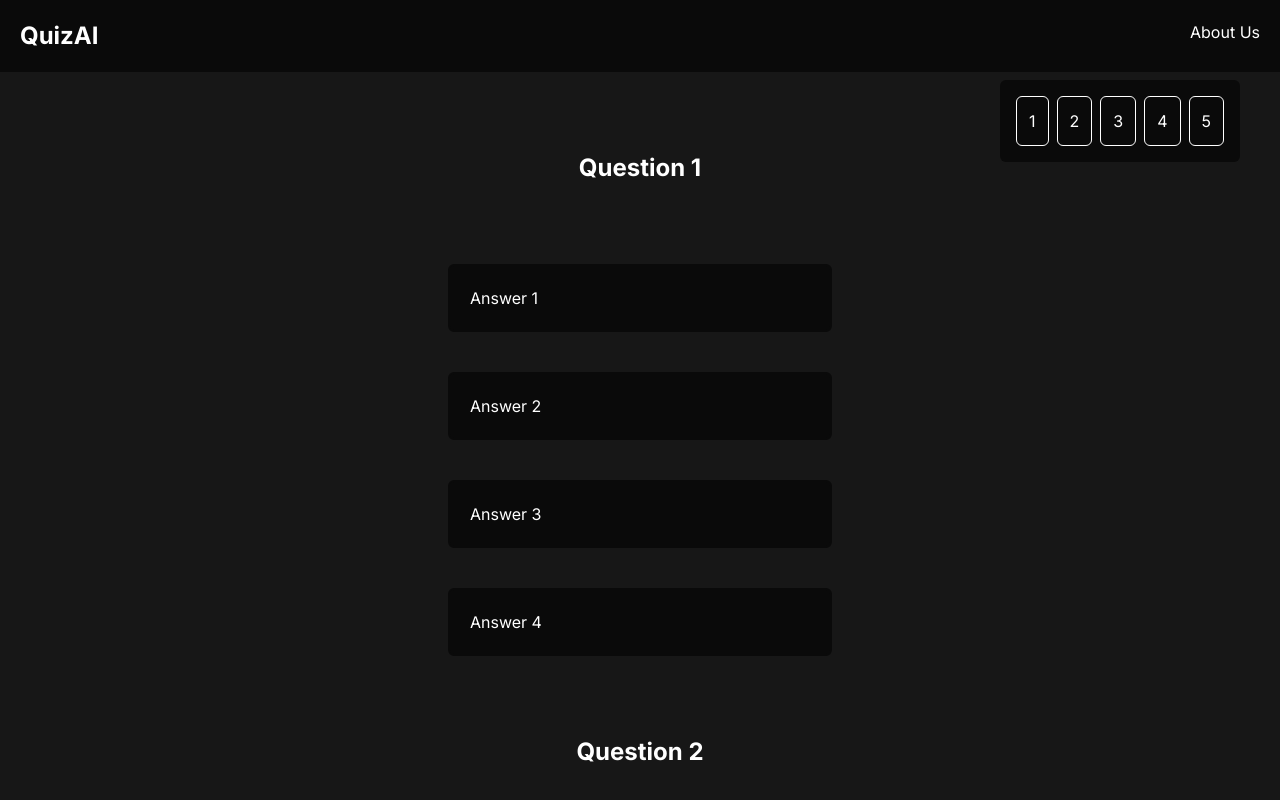
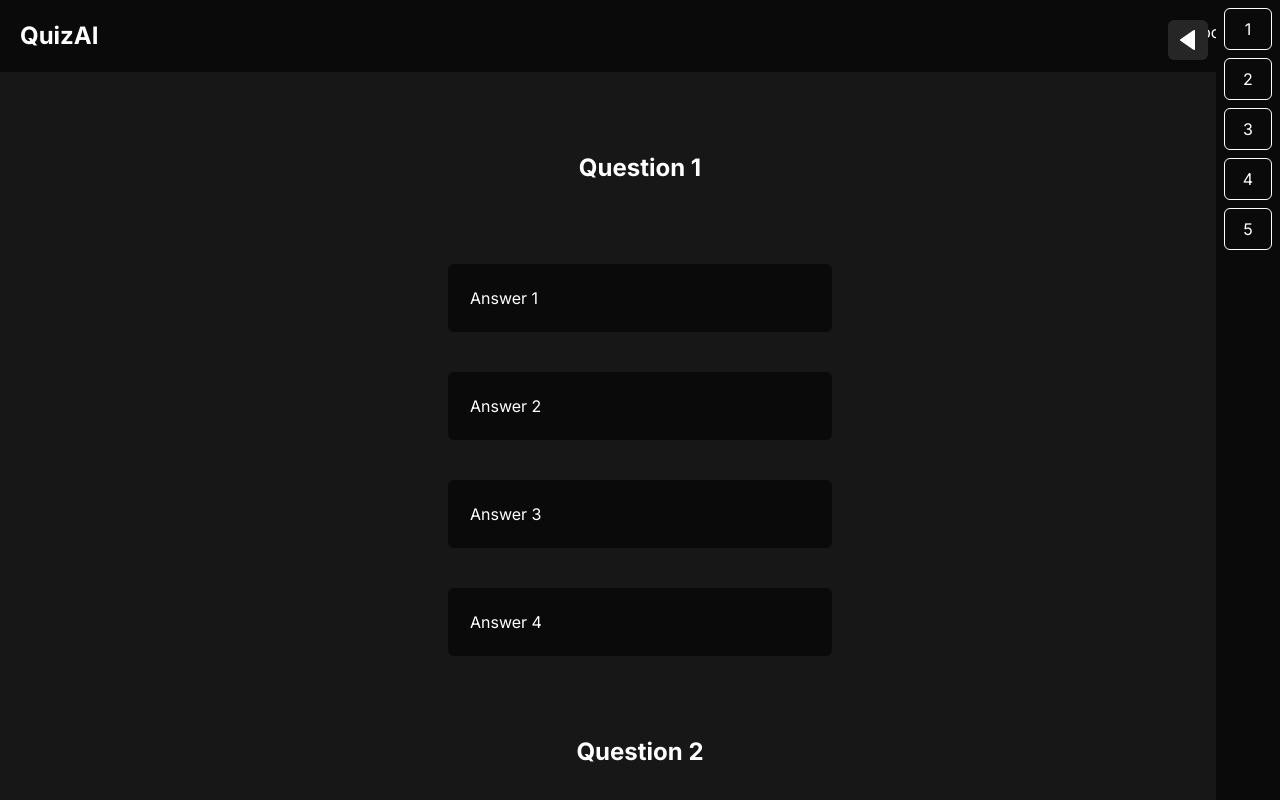
Before and after one commit to FerLRT/QuizCraft, a Next.js app: page /exam in a window 1280 px wide. Shown: the top 800 px of the page. Built offline with nearby package versions, Linux system fonts and the light colour scheme.

Commit message:
Added sidebar for quiz navigation

```diff
--- a/src/app/globals.css
+++ b/src/app/globals.css
@@ -87,3 +87,24 @@ html {
 .unchecked {
   border: 2px solid blue;
 }
+
+.custom-scrollbar {
+  overflow-x: hidden;
+}
+
+.custom-scrollbar::-webkit-scrollbar {
+  width: 8px;
+}
+
+.custom-scrollbar::-webkit-scrollbar-track {
+  background: #1f1f1f;
+}
+
+.custom-scrollbar::-webkit-scrollbar-thumb {
+  background-color: #888;
+  border-radius: 10px;
+}
+
+.custom-scrollbar::-webkit-scrollbar-thumb:hover {
+  background-color: #555;
+}
--- /dev/null
+++ b/src/components/assets/leftIcon.tsx
@@ -0,0 +1,18 @@
+import { SVGProps } from "react";
+
+export function BxsLeftArrow(props: SVGProps<SVGSVGElement>) {
+  return (
+    <svg
+      xmlns="http://www.w3.org/2000/svg"
+      width="1em"
+      height="1em"
+      viewBox="0 0 24 24"
+      {...props}
+    >
+      <path
+        fill="currentColor"
+        d="m4.431 12.822l13 9A1 1 0 0 0 19 21V3a1 1 0 0 0-1.569-.823l-13 9a1.003 1.003 0 0 0 0 1.645"
+      />
+    </svg>
+  );
+}
--- /dev/null
+++ b/src/components/assets/rightIcon.tsx
@@ -0,0 +1,18 @@
+import { SVGProps } from "react";
+
+export function BxsRightArrow(props: SVGProps<SVGSVGElement>) {
+  return (
+    <svg
+      xmlns="http://www.w3.org/2000/svg"
+      width="1em"
+      height="1em"
+      viewBox="0 0 24 24"
+      {...props}
+    >
+      <path
+        fill="currentColor"
+        d="M5.536 21.886a1.004 1.004 0 0 0 1.033-.064l13-9a1 1 0 0 0 0-1.644l-13-9A1 1 0 0 0 5 3v18a1 1 0 0 0 .536.886"
+      />
+    </svg>
+  );
+}
--- a/src/components/index.tsx
+++ b/src/components/index.tsx
@@ -1,20 +1,57 @@
+import { useState } from "react";
 import { EXAMPLE } from "@/lib/constants";
+import { BxsLeftArrow } from "./assets/leftIcon";
+import { BxsRightArrow } from "./assets/rightIcon";
 
 export default function Index() {
+  const [isOpen, setIsOpen] = useState(false);
+
+  // Close the sidebar when a link is clicked in mobile view
+  const handleLinkClick = () => {
+    if (window.innerWidth < 768) {
+      setIsOpen(false);
+    }
+  };
+
   return (
-    <div className="fixed flex self-end mt-20 mr-10 text-white bg-neutral-950 p-3 rounded-md">
-      {Object.keys(EXAMPLE).map((key) => {
-        return (
-          <a
-            data-index={key}
-            href={`#question${key}`}
-            key={key}
-            className="index-number p-3 border border-white m-1 hover:bg-neutral-900 rounded-md"
+    <div>
+      <div
+        className={`fixed top-0 right-0 h-full lg:w-[20%] md:w-[60%] w-[80%] z-40 bg-neutral-950 text-white transition-transform ${
+          isOpen
+            ? "translate-x-0"
+            : "translate-x-full md:translate-x-[calc(100%-4rem)] lg:translate-x-[calc(100%-4rem)]"
+        }`}
+      >
+        <div className="w-full h-full">
+          <button
+            onClick={() => setIsOpen(!isOpen)}
+            className="absolute left-[-3rem] top-5 p-2 bg-neutral-800 text-white rounded-md z-50"
           >
-            {key}
-          </a>
-        );
-      })}
+            {isOpen ? (
+              <BxsRightArrow className="h-6 w-6" />
+            ) : (
+              <BxsLeftArrow className="h-6 w-6" />
+            )}
+          </button>
+          <div className="flex flex-col w-full h-full overflow-y-auto overflow-x-hidden p-1 custom-scrollbar">
+            {Object.keys(EXAMPLE).map((key) => (
+              <a
+                data-index={key}
+                href={`#question${key}`}
+                key={key}
+                onClick={handleLinkClick}
+                className="index-number p-2 border border-white m-1 hover:bg-neutral-900 rounded-md flex justify-center items-center"
+                style={{
+                  wordBreak: "break-all",
+                  width: isOpen ? "100%" : "3rem",
+                }}
+              >
+                {isOpen ? `Question ${key}` : key}
+              </a>
+            ))}
+          </div>
+        </div>
+      </div>
     </div>
   );
 }
```
